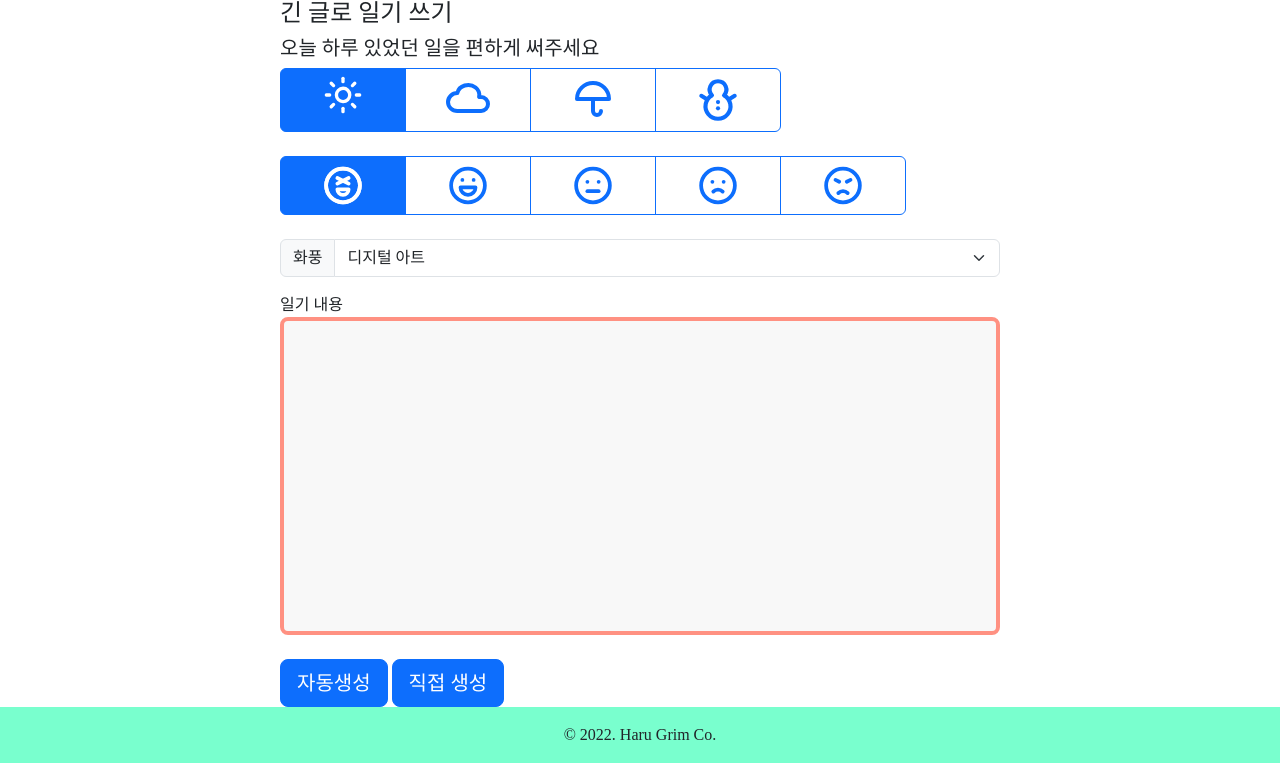
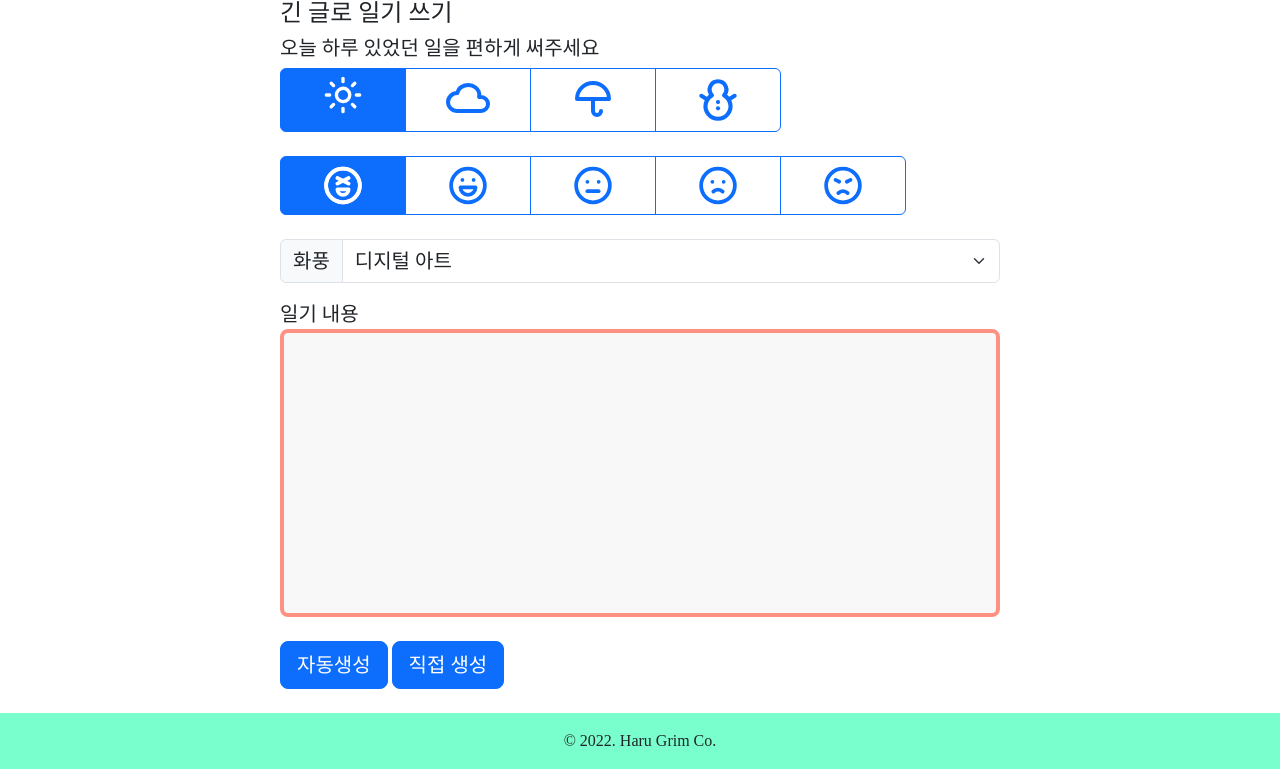
Before and after one commit to cyjeong2/Project-3, a Django app: page /diary/new/ in a window 1280 px wide. Shown: the part 110-879 px from the top of the page. Run offline with Django 4.2, Linux system fonts and the light colour scheme; some libraries are stand-ins or nearby versions; some web fonts are replaced.

Commit message:
22/11/15 현재까지 저장

```diff
--- a/diary/templates/diary/keyword_detail.html
+++ b/diary/templates/diary/keyword_detail.html
@@ -12,9 +12,9 @@
   <div class="card">
     <div class="row ">
       <div class="col-md-12" style="height:500px;">
-        <div class="card-block px-1">
-          <h5 class="card-title">{{ keyword_post.create_dat }}&nbsp{{ keyword_post.Emotion }}</h5><br/>
-            <h4>{{ keyword_post.content1 }}, {{ keyword_post.content2 }}, {{ keyword_post.content3 }}</h4>
+        <div class="card-block px-1" style="text-align:center;">
+          <br/><h3 class="card-title">{{ keyword_post.create_dat }} / {{ keyword_post.Weather }} / {{ keyword_post.Emotion }}</h3><hr/>
+            <br/><h1>{{ keyword_post.content1 }}, {{ keyword_post.content2 }}, {{ keyword_post.content3 }}</h1>
                 <br/>
 <!--            <h3>{{ KeywordPost.content }}</h3>-->
 
--- a/diary/templates/diary/memory_confirm_delete.html
+++ b/diary/templates/diary/memory_confirm_delete.html
@@ -6,7 +6,8 @@
         <div class ="col-4">
     <form action="" method="post">
         {% csrf_token %}
-        삭제하시겠습니까? <br/><br/>
+        <br/><h1>삭제하시겠습니까?</h1><br/>
+        <h4>삭제하신 일기는 복구하실 수 없습니다</h4><br/><br/>
         <input type="submit" value="네 삭제하겠습니다" />
     </form>
         </div>
--- a/diary/templates/diary/memory_detail.html
+++ b/diary/templates/diary/memory_detail.html
@@ -2,6 +2,7 @@
 
 {% block content %}
 <style>
+
 @font-face {
     font-family: 'KyoboHandwriting2020A';
     src: url('https://cdn.jsdelivr.net/gh/projectnoonnu/noonfonts_2112@1.0/KyoboHandwriting2020A.woff') format('woff');
@@ -26,7 +27,7 @@
         <div class="card-block px-1" style="text-align:center;">
           <br/><h3 class="card-title">{{ memory.created_at }} / {{ memory.Weather }} / {{ memory.Emotion }}</h3><hr/>
                 <br/>
-            <h1>{{ memory.content }}</h1>
+            <h2>{{ memory.content }}</h2>
 
           <br>
         </div>
--- a/diary/templates/diary/memory_form.html
+++ b/diary/templates/diary/memory_form.html
@@ -142,8 +142,8 @@
                 <br/><br/>
     <!-- 화풍 선택 드롭다운 -->
         <div class="input-group mb-3">
-  <label class="input-group-text" for="drawing_choices">화풍</label>
-  <select class="form-select" id="drawing_choices" name ="Drawing">
+  <label class="input-group-text" for="drawing_choices" style="font-size:20px;">화풍</label>
+  <select class="form-select" id="drawing_choices" name ="Drawing" style="font-size:20px;">
     <option selected value="디지털 아트">디지털 아트</option>
     <option value="MZ세대 스타일">MZ세대 스타일</option>
     <option value="유화">유화</option>
@@ -160,7 +160,7 @@
                         -->
 
                         <div class="form-group" data-for="message">
-                            <label class="form-control-label mbr-fonts-style display-7" for="content">일기 내용</label><br/>
+                            <label class="form-control-label mbr-fonts-style display-7" for="content" style="font-size:20px;">일기 내용</label><br/>
                             <textarea type="text"
                                       class="form-control"
                                       name="content"
@@ -171,7 +171,7 @@
                               border-radius: 8px;
                               background-color: #f8f8f8;
                               outline-color: #FE6B8B;
-                              padding: 20px 20px;
+                              padding: 5px 5px;
                               font-size: 30px;
                               resize: none;" required>
 
@@ -233,14 +233,14 @@
             >
               닫기
             </button>
-              <input type="submit" class="btn btn-primary" value="그림 생성" />
+              <input type="submit" class="btn btn-primary" value="그림 생성"/>
             </div>
         </div>
     </div>
     </div>
         </section>
-
     </form>
+            <br>
         </div>
     </div>
 </div>
```
